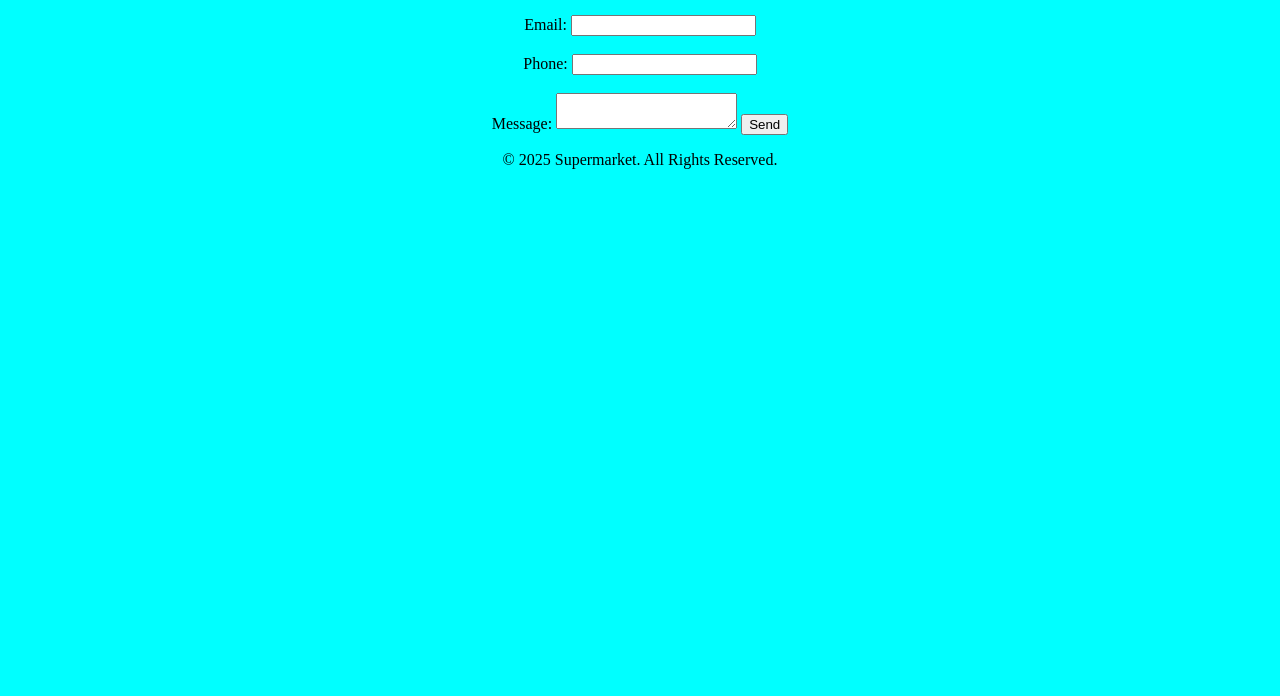
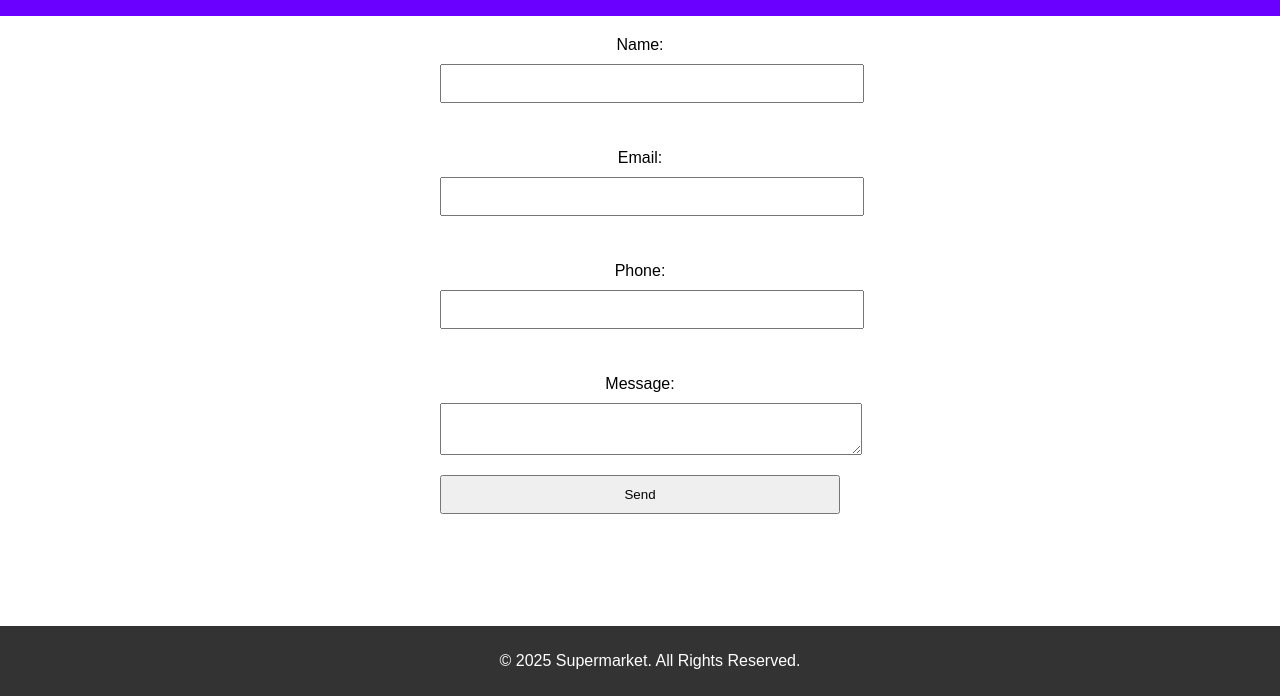
Before and after one commit to divya94497/Local-Business-website, a plain HTML site: page contact.html in a window 1280 px wide. Shown: the part 104-800 px from the top of the page. Drawn offline with Linux system fonts and the light colour scheme.

Commit message:
Update contact.html

```diff
--- a/contact.html
+++ b/contact.html
@@ -4,18 +4,13 @@
     <meta charset="UTF-8">
     <meta name="viewport" content="width=device-width, initial-scale=1.0">
     <title>Supermarket - Contact</title>
-    <style>
-        body{
-            background-color: aqua;
-        }
-    </style>
-</head>
+  <link rel="stylesheet" href="style.css">
 <body>
     <header>
         <h1 align="center">Contact Us</h1>
     </header>
 
-    <section align="center">
+    <section class="charm">
         <form action="https://api.web3forms.com/submit" method="POST">
             <input type="hidden" name="access_key" value="b68ef0bd-c526-4144-85be-8c3de463a741">
 
@@ -35,7 +30,7 @@
         </form>
     </section>
 
-    <footer>
+    <footer class="footer">
         <p align="center">&copy; 2025 Supermarket. All Rights Reserved.</p>
     </footer>
 </body>
```
